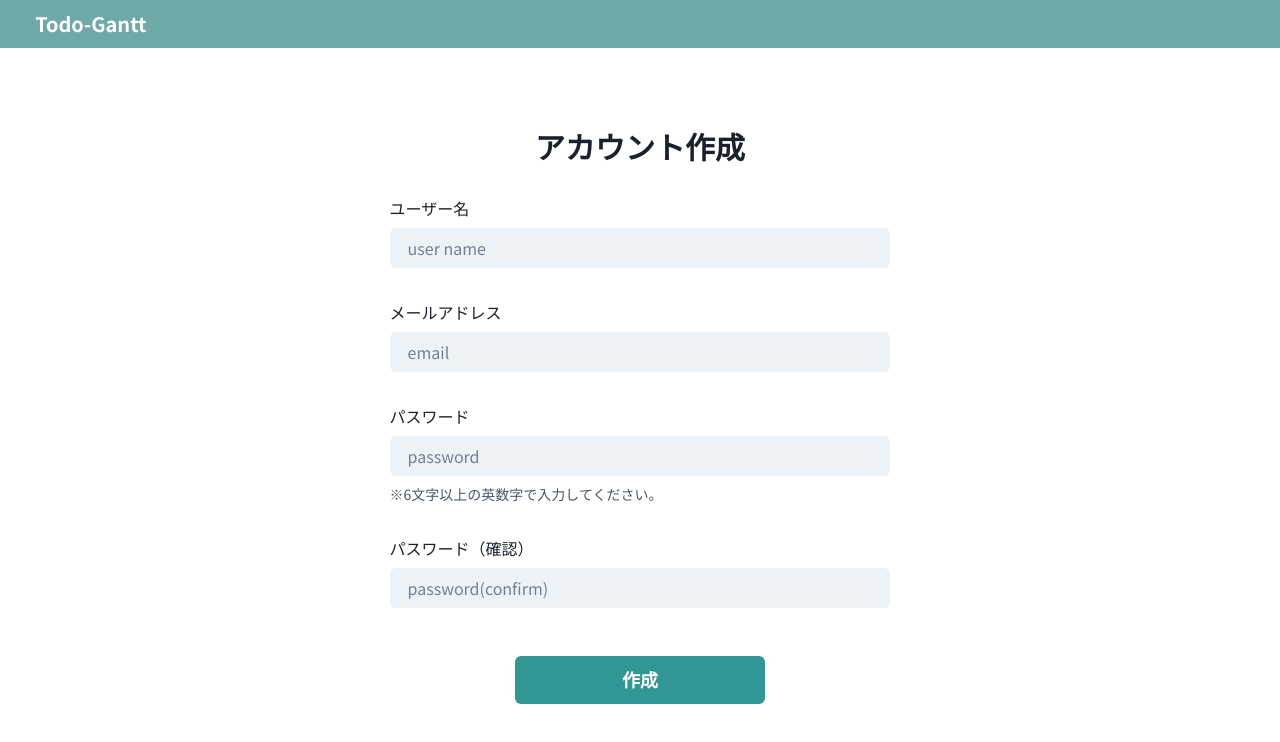
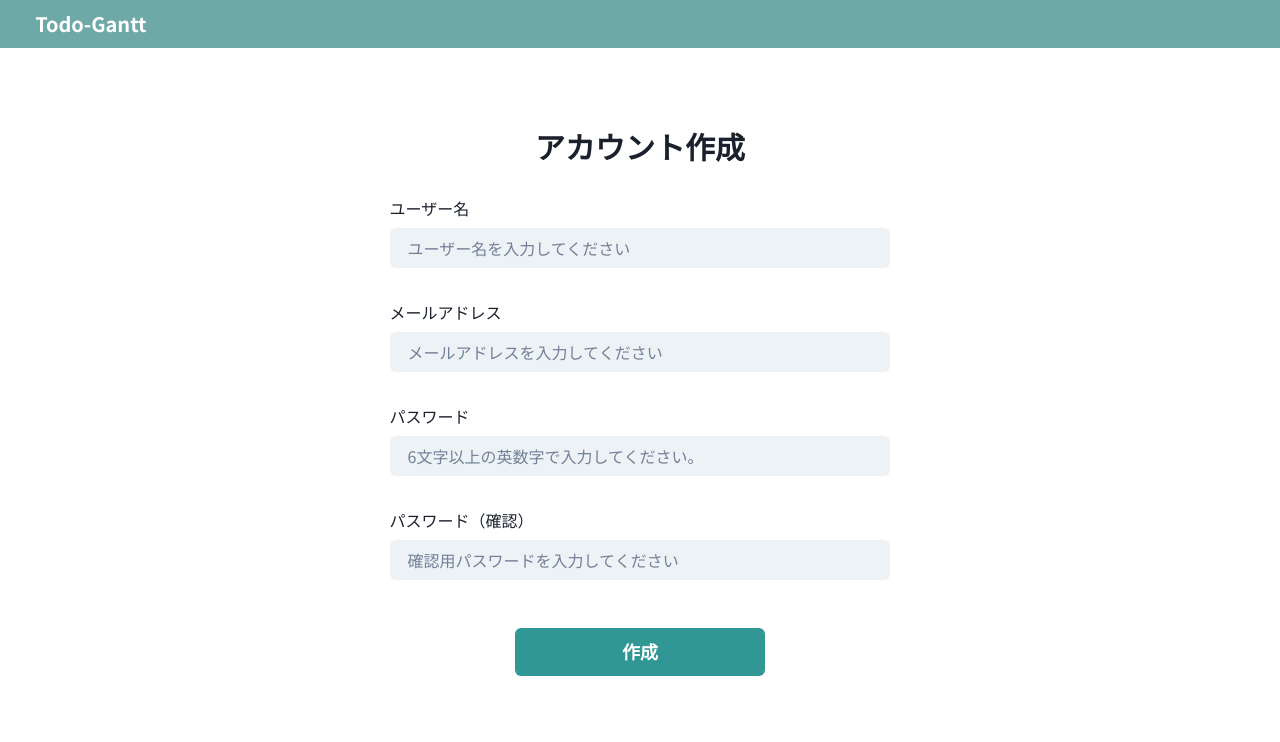
Before and after one commit to ueni-tech/todo-gantt-client, a Next.js app: page /register in a window 1280 px wide. Shown: the top 742 px of the page. Built offline with nearby package versions, Linux system fonts and the light colour scheme; no server answers.

Commit message:
#8 update: register placeholder 変更

```diff
--- a/src/pages/register/index.tsx
+++ b/src/pages/register/index.tsx
@@ -40,29 +40,28 @@ const Register = () => {
                 <FormControl isInvalid={!!errors.name}>
                   <Box w='100%'>
                     <FormLabel htmlFor='name'>ユーザー名</FormLabel>
-                    <Input variant="filled" type="text" id="name" placeholder="user name" {...register('name', {required: "ユーザー名を入力してください。", maxLength: 255})} />
+                    <Input variant="filled" type="text" id="name" placeholder="ユーザー名を入力してください" {...register('name', {required: "ユーザー名を入力してください。", maxLength: 255})} />
                   </Box>
                   <FormErrorMessage>{errors.name?.message}</FormErrorMessage>
                 </FormControl>
                 <FormControl isInvalid={!!errors.email}>
                   <Box w='100%'>
                     <FormLabel>メールアドレス</FormLabel>
-                    <Input variant="filled" type="email" id="email" placeholder="email" {...register('email', { required: "メールアドレスを入力してください。", pattern: /^[A-Z0-9._%+-]+@[A-Z0-9.-]+\.[A-Z]{2,4}$/i})} />
+                    <Input variant="filled" type="email" id="email" placeholder="メールアドレスを入力してください" {...register('email', { required: "メールアドレスを入力してください。", pattern: /^[A-Z0-9._%+-]+@[A-Z0-9.-]+\.[A-Z]{2,4}$/i})} />
                   </Box>
                   <FormErrorMessage>{errors.email?.message}</FormErrorMessage>
                 </FormControl>
                 <FormControl isInvalid={!!errors.password}>
                   <Box w='100%'>
                     <FormLabel>パスワード</FormLabel>
-                    <Input variant="filled" type="password" id="password" placeholder="password" {...register('password', {required: "パスワードを入力してください", minLength: {value: 6, message: "パスワードは6文字以上の英数字で入力してください。"}, max: 255})} />
-                    <FormHelperText>※6文字以上の英数字で入力してください。</FormHelperText>
+                    <Input variant="filled" type="password" id="password" placeholder="6文字以上の英数字で入力してください。" {...register('password', {required: "パスワードを入力してください", minLength: {value: 6, message: "パスワードは6文字以上の英数字で入力してください。"}, max: 255})} />
                   </Box>
                   <FormErrorMessage>{errors.password?.message}</FormErrorMessage>
                 </FormControl>
                 <FormControl isInvalid={!!errors.password_confirmation}>
                   <Box w='100%'>
                     <FormLabel>パスワード（確認）</FormLabel>
-                    <Input variant="filled" type="password" id="password_confirmation" placeholder="password(confirm)" {...register('password_confirmation', {validate: (value)=> value === getValues('password') || "パスワードが一致しません"})} />
+                    <Input variant="filled" type="password" id="password_confirmation" placeholder="確認用パスワードを入力してください" {...register('password_confirmation', {validate: (value)=> value === getValues('password') || "パスワードが一致しません"})} />
                   </Box>
                   <FormErrorMessage>{errors.password_confirmation?.message}</FormErrorMessage>
                 </FormControl>
```
